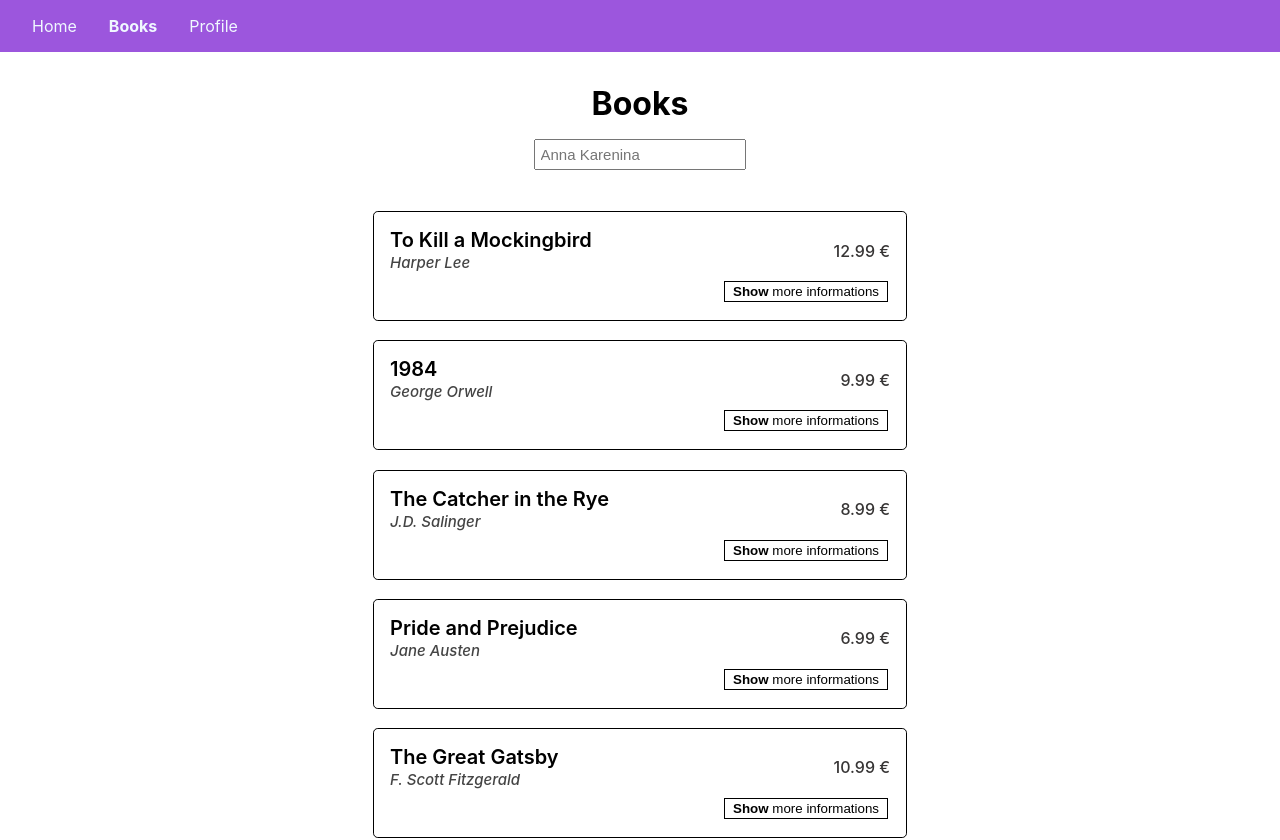
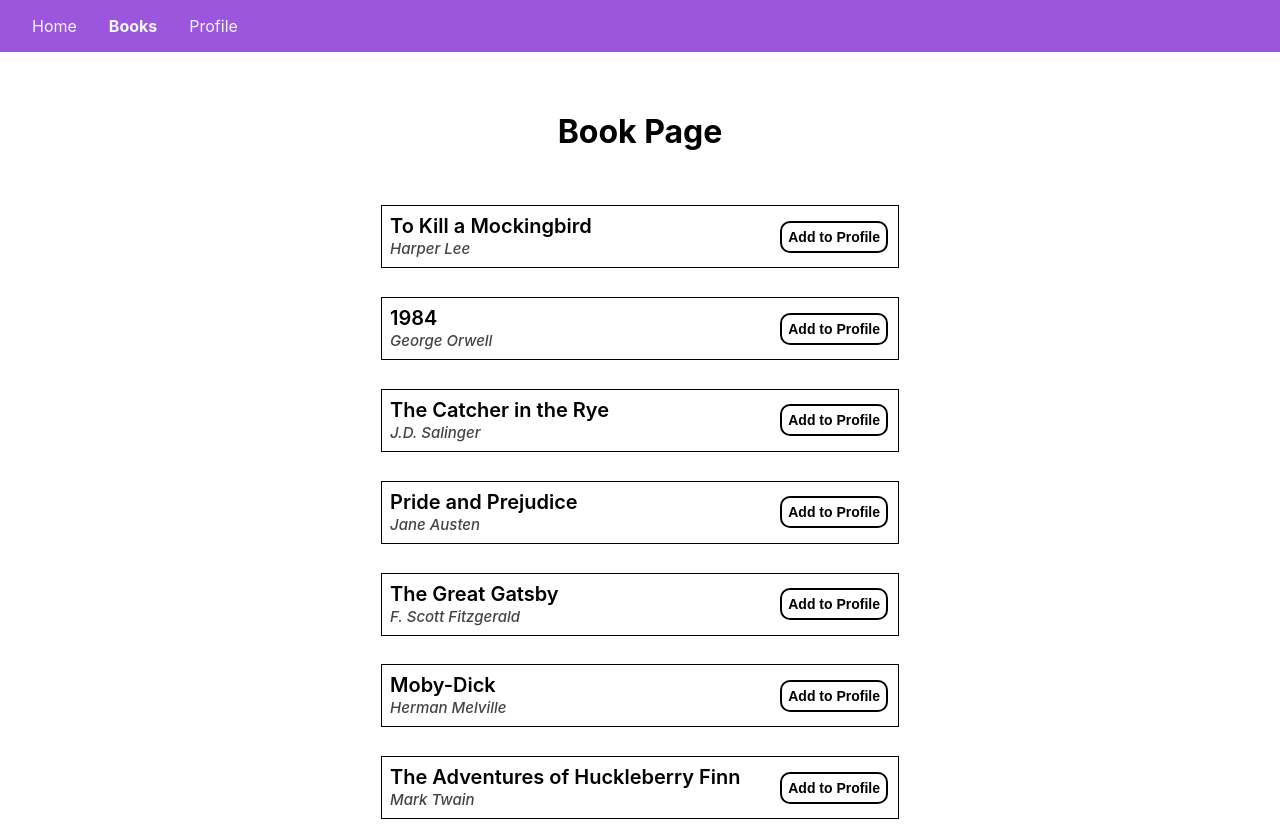
Before and after one commit to MajkoDev/book-management, a React (Vite) app: page /books in a window 1280 px wide. Shown: the top 840 px of the page. Built offline with nearby package versions, Linux system fonts and the light colour scheme; data requests are answered from the project's data file; the HTML template or start-up script is replaced by a standard one.

Commit message:
book page

```diff
--- a/pages/BooksPage.jsx
+++ b/pages/BooksPage.jsx
@@ -1,79 +1,63 @@
-//? displaying books in react-table
+//? introduction to application with explanation
 
-import { useEffect, useState } from "react";
-import axios from "axios";
-import BookItem from "../components/BookItem";
+import { useEffect } from "react";
+import useBookStore from "../store/useBookStore";
 
 const BooksPage = () => {
-  const [loading, setLoading] = useState(true);
-  const [books, setBooks] = useState([]);
+  const books = useBookStore((state) => state.books);
+  const fetchBooks = useBookStore((state) => state.fetchBooks);
+  const addBook = useBookStore((state) => state.addBook);
 
-  // asynch fetching data with axios
   useEffect(() => {
-    const getBooks = async () => {
-      try {
-        const res = await axios
-          .get("http://localhost:3000/books")
-          .then((res) => setBooks(res.data))
-          .finally(() => setLoading(false));
-      } catch (err) {
-        console.log("There has been error somewhere.");
-      }
-    };
-    setTimeout(getBooks, 1500);
-  }, []);
+    fetchBooks();
+  }, [fetchBooks]);
 
-  // searching functionality
-  const [searchBook, setSearchBook] = useState("");
-
-  function handleSearch(e) {
-    setSearchBook(e.target.value);
-  }
-
-  const searchingBooks = books.filter((book) => {
-    return book.title.toLowerCase().includes(searchBook.toLowerCase());
-  });
 
   return (
-    <div className="book-page">
-      <div className="searching">
-        <h1>Books</h1>
-        <input
-          type="text"
-          placeholder="Anna Karenina"
-          value={searchBook}
-          onChange={handleSearch}
-        />
+    <div>
+      <div
+        style={{
+          marginTop: "20px",
+          display: "flex",
+          flexDirection: "column",
+          justifyContent: "center",
+          alignItems: "center",
+        }}
+      >
+        <h1 style={{ margin: "40px " }}>Book Page</h1>
+        {books.map((book) => (
+          <div
+            key={book.id}
+            style={{
+              border: "1px black solid",
+              margin: "0.9rem",
+              padding: "0.5rem",
+              minWidth: "500px",
+              display: "flex",
+              flexDirection: "row",
+              justifyContent: "space-between",
+              alignItems: "center",
+            }}
+          >
+            <div>
+              <h3>{book.title}</h3>
+              <h4>{book.author}</h4>
+            </div>
+            <button
+              style={{
+                border: "2px solid black",
+                borderRadius: "10px",
+                padding: "6px",
+                fontSize: "14px",
+                fontWeight: "600",
+              }}
+              onClick={() => addBook(book)}
+            >
+              Add to Profile
+            </button>
+          </div>
+        ))}{" "}
       </div>
-
-      {/*
-        <div className="displaying">
-                {JSONDATA.map((book) => (
-                <div className="book-item" key={book.id}>
-                    <div className="book-title">
-                    <div>
-                        <h3>{book.title}</h3>
-                        <h4>{book.author}</h4>
-                    </div>
-                    <h5>{book.price} €</h5>
-                    </div>
-                    <p>{book.description}</p>
-                </div>
-                ))}
-            </div>
-         */}
-
-      {loading ? (
-        <h2 className="loading">Loading</h2>
-      ) : (
-        <>
-          <div className="displaying">
-            {searchingBooks.map((book) => (
-              <BookItem book={book} />
-            ))}
-          </div>
-        </>
-      )}
     </div>
   );
 };
```
